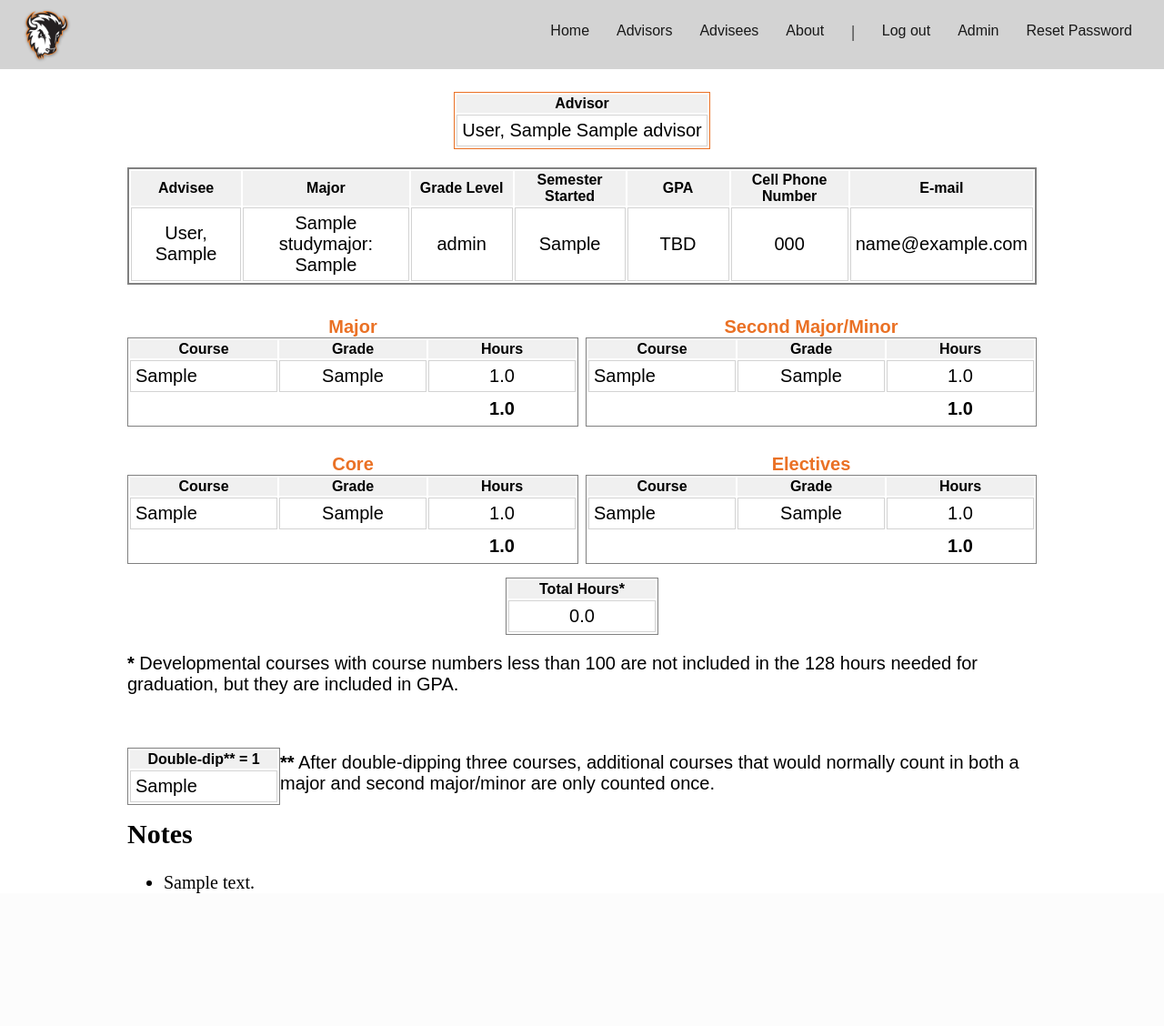
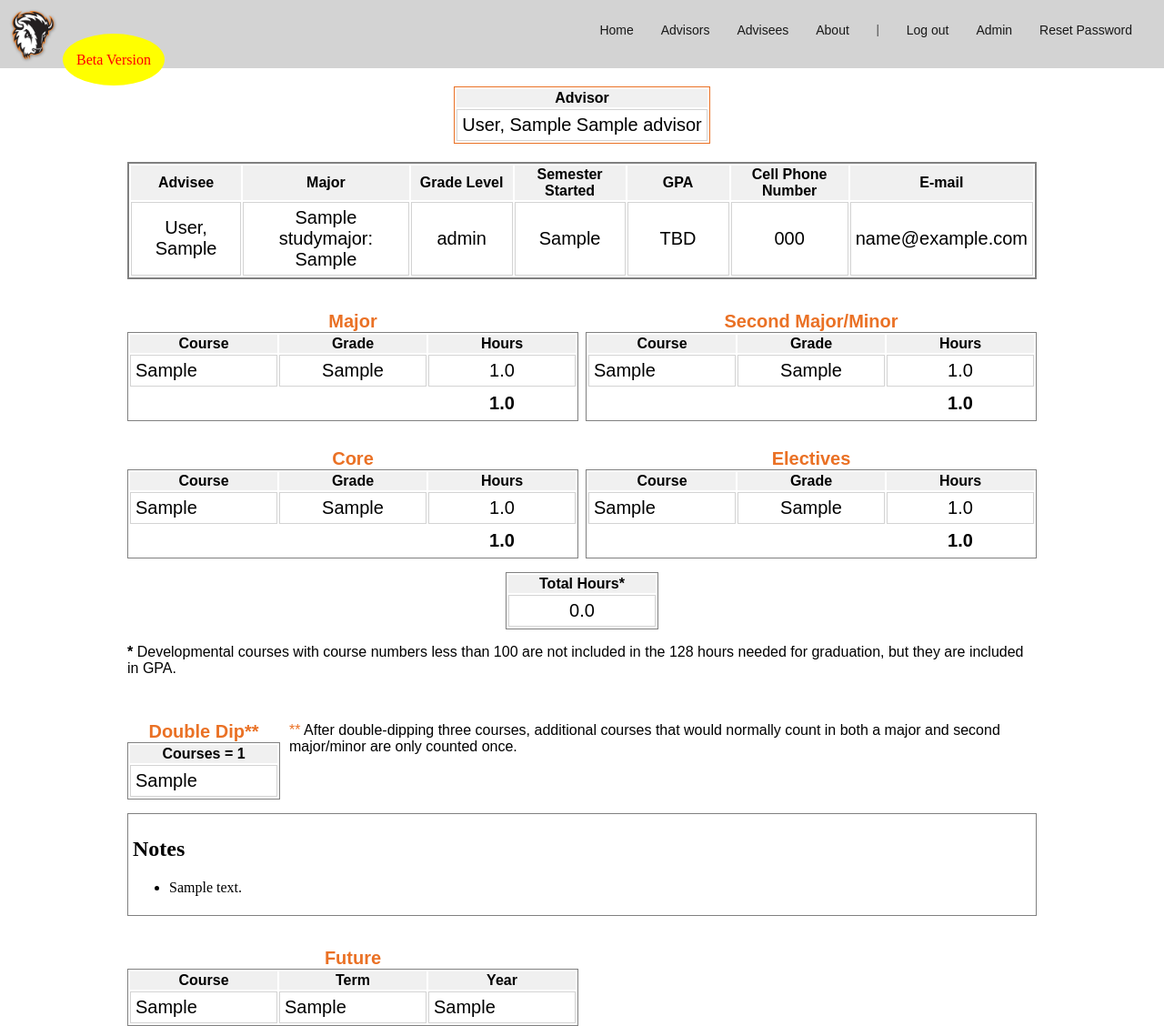
Before and after one commit to james-schneider/django-capstone-project, a Django app: page /advisor/advisee/1/ in a window 1280 px wide. Shown: the whole page at 91% size. Before the commit the page ends 982 px from the top, so only its background shows below. Run offline with Django 3.2, Linux system fonts and the light colour scheme; a user stored in the database is signed in; tables that the repository leaves empty hold one stand-in row (values such as "Sample post").

Commit message:
Add planning area for future courses

```diff
--- a/advisor/admin.py
+++ b/advisor/admin.py
@@ -5,7 +5,7 @@ from .models import (MajorCourse, SecondMajorCourse, CoreCourse,
                         Instructor, MajorCourseGrade, SecondMajorCourseGrade,
                         CoreCourseGrade, ElectiveCourseGrade,
                         GradeChoice, CourseCredit, AdvisorRelationship, StudyMajor,
-                        Note)
+                        Note, FutureCourse)
 
 admin.site.register(MajorCourse)
 admin.site.register(SecondMajorCourse)
@@ -26,3 +26,4 @@ admin.site.register(SecondMajorCourseGrade)
 #admin.site.register(MinorCourseGrade)
 admin.site.register(ElectiveCourseGrade)
 admin.site.register(Note)
+admin.site.register(FutureCourse)
--- a/advisor/models.py
+++ b/advisor/models.py
@@ -214,3 +214,17 @@ class Note(models.Model):
     def __str__(self):
 
         return str(self.advisee) + ": " + str(self.text)
+
+class FutureCourse(models.Model):
+    advisee = models.ForeignKey(Advisee, on_delete=models.CASCADE)
+    course_no = models.CharField(max_length=20)
+    course_name = models.CharField(max_length=100)
+    course_term = models.CharField(max_length=10, blank=True, null=True)
+    course_year = models.CharField(max_length=10, blank=True, null=True)
+    credits = models.FloatField(max_length=10, blank=True, null=True)
+    instructor_name = models.CharField(max_length=100, blank=True, null=True)
+    is_developmental = models.BooleanField(default=False, blank=True)
+
+
+    def __str__(self):
+        return self.course_no + " - " + self.course_name + " - " + self.advisee.last_name + ", " + self.advisee.first_name
--- a/advisor/static/advisor/advisor_layout.css
+++ b/advisor/static/advisor/advisor_layout.css
@@ -6,7 +6,7 @@ body {
     min-height: 100%;
     margin: 0;
     background-color: white;
-    font-size: 20px;
+    font-size: 16px;
 }
 
 
@@ -52,7 +52,7 @@ nav a {
     text-decoration: none;
     padding: 15px;
     font-family: Arial, Helvetica, sans-serif;
-    font-size: 16px;
+    font-size: 14px;
 }
 
 nav a:hover {
@@ -103,7 +103,7 @@ input {
 }
 
 nav#bar {
-    font-size: 18px;
+    font-size: 14px;
     color: black;
 }
 
@@ -133,7 +133,24 @@ p {
 }
 
 div.footnote {
-    font-size: 14px;
+    font-size: 12px;
     text-align: left;
     clear: left;
 }
+
+span#beta_version {
+    color:red;
+    background: yellow;
+    padding: 20px 15px;
+    border-radius: 50%;
+}
+
+span#double_dip_asterisk {
+    color: rgb(234,113,37);
+}
+
+div#notes {
+    border: 1px solid gray;
+    padding: 5px;
+    margin: 20px 0;
+}
--- a/advisor/static/advisor/tables.css
+++ b/advisor/static/advisor/tables.css
@@ -239,11 +239,14 @@ td.total {
 
 .double_dip_table {
     float: left;
+    margin-right: 10px;
+    min-width: 150px;
 }
 
 .double_dip_table th {
     background: rgb(240,240,240);
     font-size: 16px;
+    min-width: 150px;
 }
 
 .double_dip_table td {
--- a/advisor/templates/advisor/advisee.html
+++ b/advisor/templates/advisor/advisee.html
@@ -332,7 +332,8 @@
     <br>
 
     <table class="double_dip_table">
-        <th>Double-dip** = {{ double_dip_count }}</th>
+        <caption>Double Dip**</caption>
+        <th>Courses = {{ double_dip_count }}</th>
         {% for course in in_major_and_second_major_list %}
             {% if double_dip_count == 0 %}
                 <tr>
@@ -346,12 +347,12 @@
         {% endfor %}
     </table>
     <div>
-    <p class ="footnote"><strong>**</strong> After double-dipping three courses,
+    <p class ="footnote"><span id="double_dip_asterisk">**</span> After double-dipping three courses,
         additional courses that would normally count in both a major and
         second major/minor are only counted once.
     </p>
     </div>
-
+    </br>
 
     <div id="notes">
     <h2>Notes</h2>
@@ -364,6 +365,52 @@
             <li>No notes yet.</li>
         {% endif %}
     </ul>
+    </div>
+
+    <div id="future">
+        {% if future_courses %}
+            <table class="record_tables_left">
+                <caption>Future</caption>
+                <tr>
+                    <th>Course</th>
+                    <th>Term</th>
+                    <th>Year</th>
+                </tr>
+
+                {% for course in future_courses %}
+
+                <tr>
+                    <td>
+                        {% if course %}
+                            {{ course.course_no }}
+                        {% else %}
+                            TBD
+                        {% endif %}
+                    </td>
+                    <td>
+                        {% if course %}
+                            {{ course.course_term }}
+                        {% else %}
+                            TBD
+                        {% endif %}
+                    </td>
+                    <td>
+                        {% if course %}
+                            {{ course.course_year }}
+                        {% else %}
+                            TBD
+                        {% endif %}
+                    </td>
+
+                </tr>
+
+        {% endfor %}
+
+    </table>
+
+    {% else %}
+        <p>No future core courses to show.</p>
+    {% endif %}
     </div>
 
 
--- a/advisor/templates/base.html
+++ b/advisor/templates/base.html
@@ -17,9 +17,9 @@
     <link rel="stylesheet" type="text/css" href="{% static 'advisor/tables.css' %}">
 </head>
 <body>
-
         <nav class="topnav" id="myTopnav">
-            <a href="" id="" > <img class="nav_logo" src="{% static 'images/MilliganBuffalo.jpg' %}"/></a>
+            <img class="nav_logo" src="{% static 'images/MilliganBuffalo.jpg' %}"/>
+            <span id="beta_version">Beta Version</span>
             {% if user.is_authenticated %}
                 <a class="topnav-right" href="{% url 'password_reset' %}" target="blank">Reset Password</a>
                 <a class="topnav-right" href="{% url 'admin:index' %}" target="blank">Admin</a>
@@ -28,7 +28,7 @@
                 <a class="topnav-right" href="{% url 'login' %}">Log in</a>
             {% endif %}
                 <nav class="topnav-right" id="bar" >|</nav>
-                <a class="topnav-right" href="">About</a>
+                <a class="topnav-right" href="{% url 'advisor:about' %}">About</a>
                 {% comment %}<!--will be used to display certain courses-->
                 <a class="topnav-right" href="{% url 'advisor:courses' %}">Courses</a>
                 {% endcomment %}
--- a/advisor/urls.py
+++ b/advisor/urls.py
@@ -29,6 +29,9 @@ urlpatterns = [
     # ex: /advisor/courses
     path('courses/', views.courses, name='courses'),
 
+    # ex: /advisor/about
+    path('about/', views.about, name='about'),
+
 ]
 
 #+static(settings.STATIC_URL, document_root=settings.STATIC_ROOT)
--- a/advisor/views.py
+++ b/advisor/views.py
@@ -8,7 +8,7 @@ from .models import (MajorCourse, SecondMajorCourse, CoreCourse,
                         Instructor, MajorCourseGrade, SecondMajorCourseGrade,
                         CoreCourseGrade, ElectiveCourseGrade,
                         GradeChoice,CourseCredit, AdvisorRelationship, StudyMajor,
-                        Note)
+                        Note, FutureCourse)
 
 # original index view.  Not going to use it, but leaving it here for
 # information only.
@@ -86,6 +86,11 @@ def advisee(request, advisee_id):
         elective_courses = get_list_or_404(ElectiveCourseGrade, advisee_id=advisee_id)
     except:
         elective_courses = "0"
+
+    try:
+        future_courses = get_list_or_404(FutureCourse, advisee_id=advisee_id)
+    except:
+        future_courses = "0"
 
 
     # initialize variables used to track credits
@@ -435,12 +440,18 @@ def advisee(request, advisee_id):
     except:
         notes = ""
 
+    # Not being used yet---------------------------------------
+    # ---------------------------------------------------------
     # this is the form that is going to be used for
     # adding notes.
     form = NoteForm(request.POST or None)
     if form.is_valid():
         save_it = form.save(commit=False)
         save_it.save()
+    #-----------------------------------------------------------
+
+
+
 
 
     # context is a dictionary of values that is sent with the render request.
@@ -453,7 +464,8 @@ def advisee(request, advisee_id):
                 'second_major_credits':second_major_credits, 'minor_credits':minor_credits, \
                 'core_credits':core_credits, 'elective_credits':elective_credits, 'total_credits':total_credits, \
                 'title':title, 'notes':notes, 'form':form, 'major_course_list':major_course_list, \
-                'in_major_and_second_major_list':in_major_and_second_major_list, 'double_dip_count':double_dip_count}
+                'in_major_and_second_major_list':in_major_and_second_major_list, 'double_dip_count':double_dip_count,
+                'future_courses':future_courses}
 
     #advisor is the name of the app, advisee.html is the template
     return render(request, 'advisor/advisee.html', context)
@@ -508,7 +520,7 @@ def advisors(request):
 
 ################################################################################
 # function: advisee_list
-# input:
+# input: page request
 # processing: create list of advisee (student) objects
 # output: render, which is an HTML page that displays the advisees (students)
 #################################################################################
@@ -524,6 +536,22 @@ def advisee_list(request):
     #advisor is the name of the app, advisee_list.html is the template
     return render(request, 'advisor/advisee_list.html', context)
 
+
+################################################################################
+# function: about
+# input: page request
+# processing: none
+# output: render, which is an HTML page that displays the About page info
+#################################################################################
+def about(request):
+
+    #title for web page metadata
+    title = 'About'
+
+    context = {'title':title}
+
+    #advisor is the name of the app, about.html is the template
+    return render(request, 'advisor/about.html', context)
 
 
 
```
Also changed, not shown: advisor/templates/advisor/about.html (added, +20 -0 lines), advisor/migrations/0004_futurecourse.py (added).
